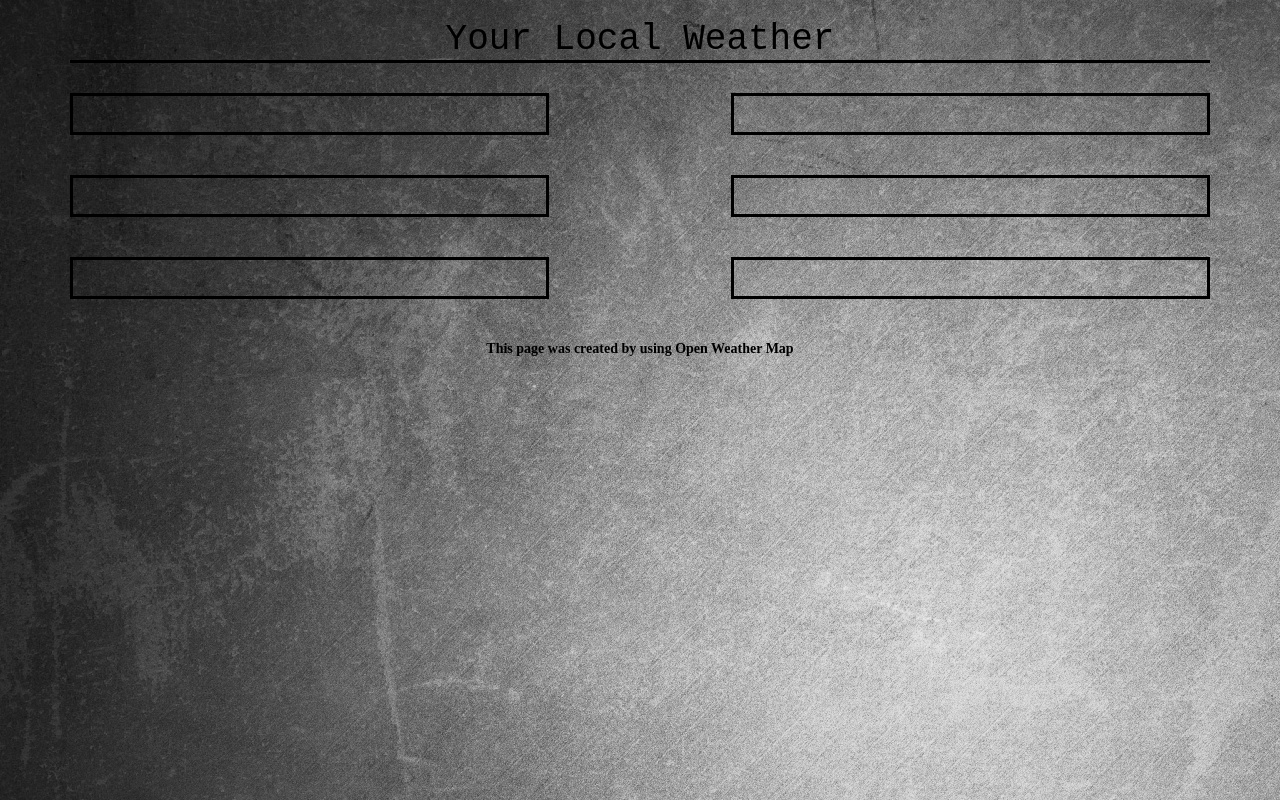
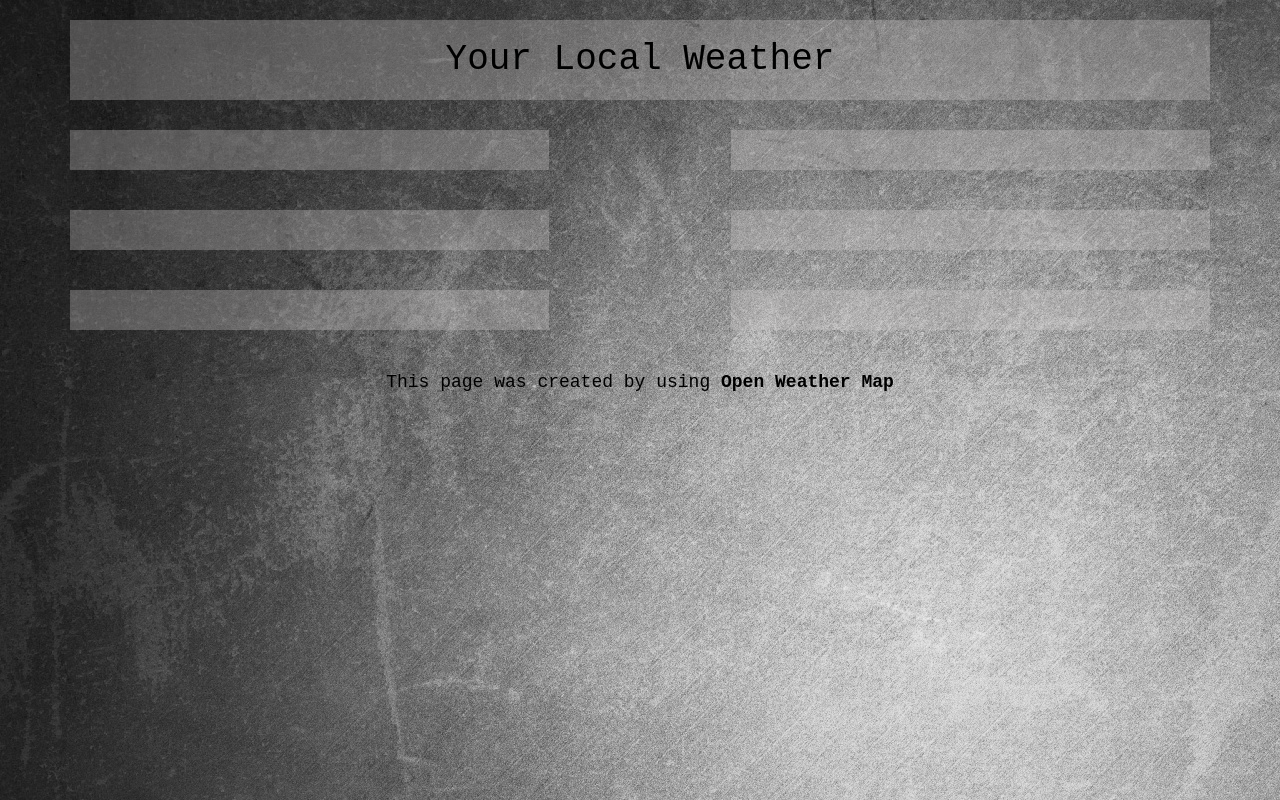
Before and after one commit to Zappi/YourWeather, a plain HTML site: page index.html in a window 1280 px wide. Drawn offline with nearby package versions, Linux system fonts and the light colour scheme.

Commit message:
Added some more styling for the list elements

```diff
--- a/style.css
+++ b/style.css
@@ -5,8 +5,9 @@ body {
 }
 
 #main-heading {
-    border-bottom: 3px solid black;
     color: black;
+    padding: 20px;
+    background-color: rgba(209, 205, 204, 0.3);
 }
 
 #weather-info ul {
@@ -16,12 +17,14 @@ body {
 
 #weather-info li {
     font-weight: bold;
+    font-size: 18px;
     float: left;
     width: 42%;
     margin: 20px 0 20px 8%;
-    padding: 18px;
-    border: 3px solid black;
+    padding: 20px 18px;
+
     color: black;
+    background-color: rgba(209, 205, 204, 0.3);
 }
 
 #weather-info li:nth-child(odd) {
@@ -36,13 +39,13 @@ body {
 
 footer {
     margin-top: 20px;
-    font-family: italic;
     color: black;
-    font-weight: bold;
+    font-size: 18px;
 }
 
 footer a {
     color: black;
+    font-weight: bolder;
 }
 
 footer a:hover {
```
